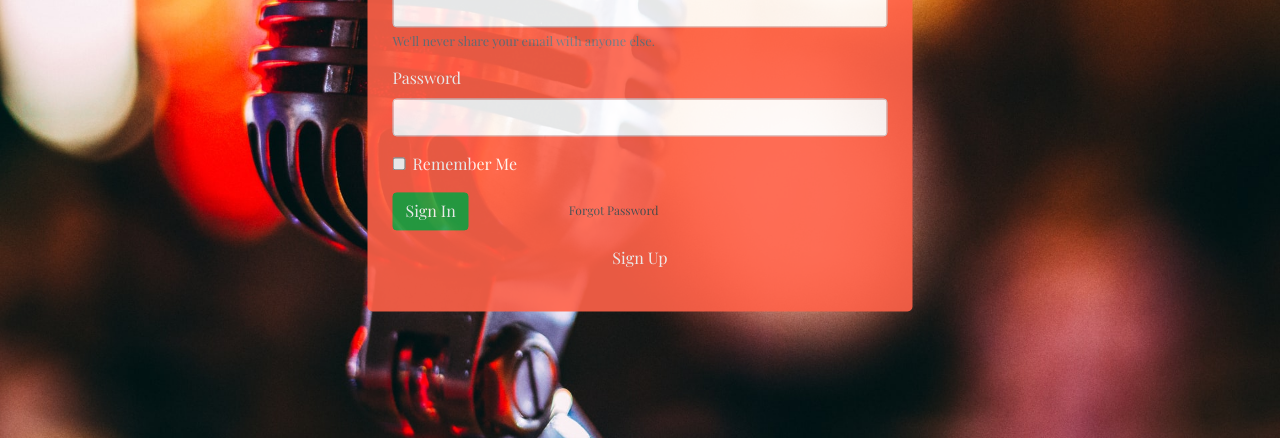
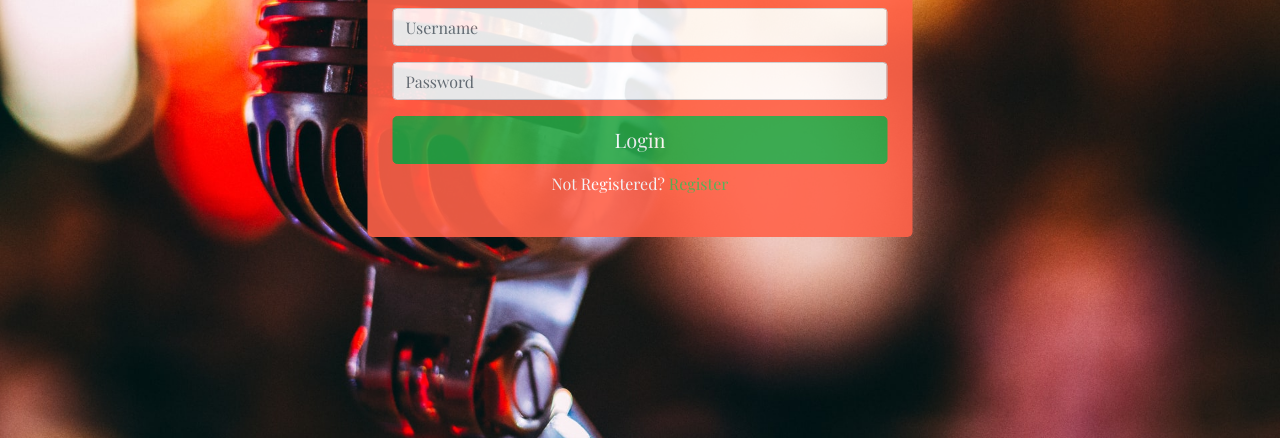
Before and after one commit to corneliajohnson/Karaoke-Machine, a website built with webpack: page src/index.html in a window 1280 px wide. Shown: the part 362-800 px from the top of the page. Built offline with nearby package versions, Linux system fonts and the light colour scheme.

Commit message:
added client side validation to loginpage

```diff
--- a/src/css/style.css
+++ b/src/css/style.css
@@ -9,7 +9,7 @@ html {
   background-size: cover;
 }
 
-.login {
+.login-page {
   font-family: 'Playfair Display', serif;
   color: #fff;
   background-color: #ff6249;
@@ -27,17 +27,11 @@ html {
   width: 60%;
 }
 
-.login-signup-link {
-  color: #fff;
+.login-page .message a {
+  color: #4caf50;
+  text-decoration: none;
 }
 
-.login-forgot-link {
-  color: #424949;
-  font-size: 12px;
+.login-page .register-form {
+  display: none;
 }
-
-.login-forgot-link:hover, .login-signup-link:hover {
-  font-weight: 500;
-  text-decoration: none;
-  color: #fff;
-}
--- a/src/index.html
+++ b/src/index.html
@@ -6,31 +6,63 @@
   <title>Vocals Up</title>
 </head>
 
-  <div class="alert-area"></div>
-  <div class="login">
-      <form>
-        <h2 class="text-center mx-auto mb-5"><img class="login-logo" src="/src/img/vocals-logo-orange.png" alt="vocals up logo"></h2>
+  <div class="login-page mx-auto">
+    <div id="error mb-5"></div>
+    <div class="form">
+
+      <form class="needs-validation login-form" novalidate>
+        <img class="login-logo mb-4" src="/src/img/vocals-logo-orange.png" alt="vocals up logo">
         <div class="form-group">
-          <label for="exampleInputEmail1">Email Address</label>
-          <input type="email" class="form-control email-form" id="exampleInputEmail1" aria-describedby="emailHelp">
-          <small id="emailHelp" class="form-text text-muted">We'll never share your email with anyone else.</small>
+          <input type="text" class="form-control" id="login-username" placeholder="Username" required>
+          <div class="valid-feedback">Looks good!</div>
+          <div class="invalid-feedback">Username is required</div>
         </div>
         <div class="form-group">
-          <label for="exampleInputPassword1">Password</label>
-          <input type="password" class="form-control password-form" id="exampleInputPassword1">
+          <input type="password" class="form-control" id="password" placeholder="Password" required minlength="8">
+          <div class="valid-feedback">Great!</div>
+          <div class="invalid-feedback">The password must contain at least 8 characters</div>
         </div>
-        <div class="form-group form-check">
-          <input type="checkbox" class="form-check-input" id="exampleCheck1">
-          <label class="form-check-label" for="exampleCheck1">Remember Me</label>
-        </div>
-          <button type="submit" onclick="missingLogin()" class="btn btn-success mr-5">Sign In</button>
-          <a class=" ml-5 login-forgot-link" href="#">Forgot Password</a>
-        <div class="mt-3">
-          <p class="text-center"><a class="login-signup-link" href="#">Sign Up</a></p>
+        <div class="text-center">
+          <button type="submit" class="btn btn-success btn-lg btn-block mb-2">Login</button>
+          <p class="message">Not Registered? <a href="#">Register</a></p>
         </div>
       </form>
-  </div>
+
+      <form class="needs-validation register-form" novalidate>
+        <img class="login-logo mb-4" src="/src/img/vocals-logo-orange.png" alt="vocals up logo">
+        <div class="form-group">
+          <input type="email" class="form-control" id="email" placeholder="E-mail" required>
+          <div class="valid-feedback"> Looks good!</div>
+          <div class="invalid-feedback"> The e-mail is required!</div>
+        </div>
+
+        <div class="form-group">
+          <input type="text" class="form-control" id="login-username" placeholder="Username" required>
+          <div class="valid-feedback">Looks good!</div>
+          <div class="invalid-feedback">Username is required</div>
+        </div>
+        <div class="form-group">
+          <input type="password" class="form-control" id="password" placeholder="Password" required minlength="8">
+          <div class="valid-feedback">Great!</div>
+          <div class="invalid-feedback">The password must contain at least 8 characters</div>
+        </div>
+
+        <div class="text-center">
+          <button type="submit" class="btn btn-success btn-lg btn-block mb-2">Create</button>
+          <p class="message">Already Register? <a href="#">Login</a></p>
+        </div>
+      </form>
+
+      </div>
+    </div>
 
 </body>
+  <script src="https://code.jquery.com/jquery-3.4.1.min.js"></script>
+    <!-- Jquery For Login Information -->
+  <script>
+    $('.message a').click(function(){
+    $('form').animate({height: "toggle", opacity: "toggle"}, "slow");
+    });
+  </script>
   <script src="/src/js/login.js"></script>
 </html>
--- a/src/js/login.js
+++ b/src/js/login.js
@@ -1,13 +1,17 @@
 
-function missingLogin(){
-  const emailField = document.querySelector('.email-form');
-  const passwordField = document.querySelector('.password-form');
+//function for login validation
+(function() {
+  window.addEventListener('load', function() {
+    var forms = document.getElementsByClassName('needs-validation');
 
-  if (emailField.value == '' || passwordField.value == ''){
-    document.querySelector('.alert-area').innerHTML = `
-    <div class="alert alert-light" role="alert">
-     Enter Email & Password
-    </div>
-    `;
-  }
-}
+    var validation = Array.prototype.filter.call(forms, function(form) {
+      form.addEventListener('submit', function(event) {
+        if (form.checkValidity() === false) {
+          event.preventDefault();
+          event.stopPropagation();
+        }
+        form.classList.add('was-validated');
+      }, false);
+    });
+  }, false);
+})();
```
